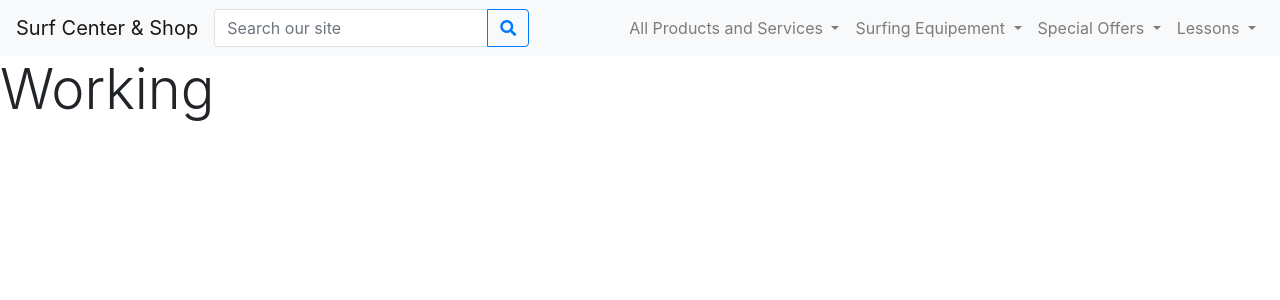
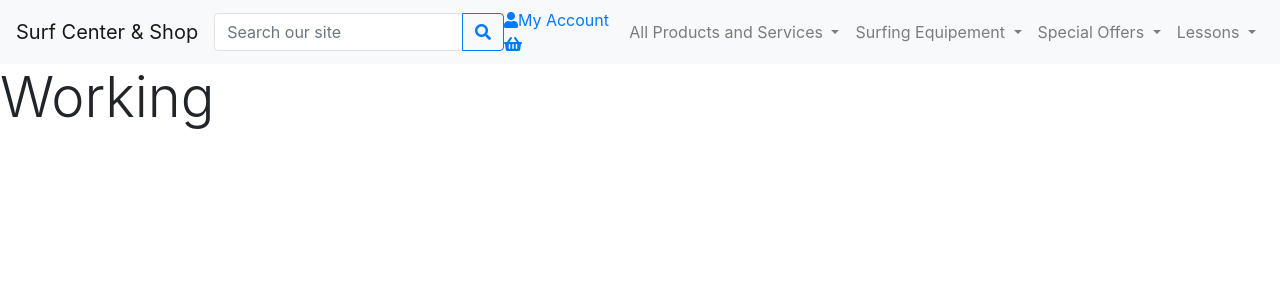
Before and after one commit to jjanczynska/surf-center, a Django app: page / in a window 1280 px wide. Shown: the top 300 px of the page. Run offline with Django 3.2, Linux system fonts and the light colour scheme; some web fonts are replaced.

Commit message:
Add icons for my account

```diff
--- a/surf_center/templates/base.html
+++ b/surf_center/templates/base.html
@@ -54,6 +54,14 @@
               </div>
           </div>
       </form>
+      <div class="ml auto user-icons">
+        <a href="" class="my-account-link">
+          <i class="fas fa-user"></i>My Account
+        </a>
+        <a href="" class="shopping-basket-link">
+          <i class="fas fa-shopping-basket"></i>
+        </a>
+      </div>
         <button class="navbar-toggler" type="button" data-toggle="collapse" data-target="#navbarNavDropdown">
           <span class="navbar-toggler-icon"></span>
         </button>
```
